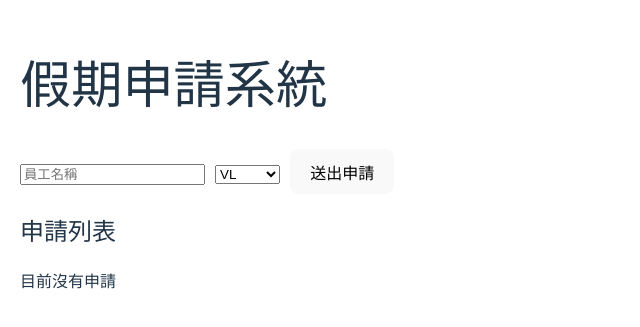
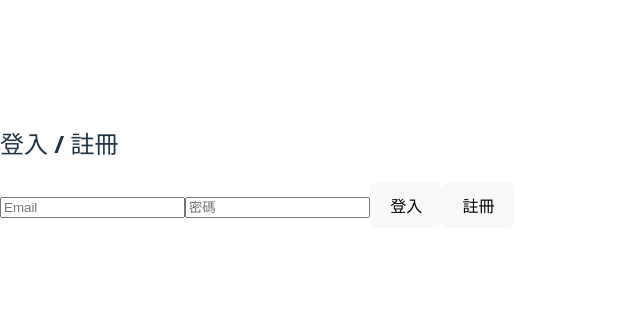
Before and after one commit to hinmok1012/holiday-system, a React (Vite) app: page / in a window 1280 px wide. Shown: the part 233-560 px from the top of the page, without its empty margins (0-640 px from the left). Built offline with nearby package versions, Linux system fonts and the light colour scheme.

Commit message:
Initial commit

```diff
--- a/package.json
+++ b/package.json
@@ -10,6 +10,7 @@
     "preview": "vite preview"
   },
   "dependencies": {
+    "firebase": "^12.6.0",
     "react": "^19.2.0",
     "react-dom": "^19.2.0"
   },
--- a/src/App.jsx
+++ b/src/App.jsx
@@ -1,50 +1,49 @@
 import { useState } from "react";
+import { auth } from "./firebase";
+import Login from "./components/Login";
+import LeaveForm from "./components/LeaveForm";
+import LeaveList from "./components/LeaveList";
+import ApproveList from "./components/ApproveList";
+import Dashboard from "./components/Dashboard";
 
 export default function App() {
-  const [requests, setRequests] = useState([]);
-  const [type, setType] = useState("VL");
-  const [name, setName] = useState("");
+  const [user, setUser] = useState(null);
+  const [role, setRole] = useState("employee"); // 員工預設
 
-  function submitRequest() {
-    if (!name) return alert("請輸入員工名稱");
-    setRequests([...requests, { name, type }]);
-    setName("");
-  }
+  // 登入後自動判斷角色
+  const handleLogin = (user) => {
+    setUser(user);
+
+    // 這裡判斷誰是主管，改成你的主管 email
+    const managerEmails = ["manager@example.com"];
+    if (managerEmails.includes(user.email)) {
+      setRole("manager");
+    } else {
+      setRole("employee");
+    }
+  };
+
+  if (!user) return <Login setUser={handleLogin} />;
 
   return (
     <div style={{ padding: 20, fontFamily: "Arial" }}>
-      <h1>假期申請系統</h1>
+      <h1>假期系統</h1>
+      <p>登入者: {user.email}</p>
 
-      <div style={{ marginBottom: 20 }}>
-        <input
-          placeholder="員工名稱"
-          value={name}
-          onChange={(e) => setName(e.target.value)}
-          style={{ marginRight: 10 }}
-        />
+      {role === "employee" && (
+        <>
+          <LeaveForm user={user} />
+          <LeaveList user={user} />
+        </>
+      )}
 
-        <select value={type} onChange={(e) => setType(e.target.value)} style={{ marginRight: 10 }}>
-          <option value="VL">VL</option>
-          <option value="CL">CL</option>
-          <option value="ROTA">ROTA</option>
-          <option value="SL">SL</option>
-          <option value="AA">AA</option>
-          <option value="ASVL">ASVL</option>
-          <option value="SD">SD</option>
-          <option value="Course">Course</option>
-          <option value="Other">Other</option>
-        </select>
+      {role === "manager" && <ApproveList />}
 
-        <button onClick={submitRequest}>送出申請</button>
-      </div>
+      <Dashboard />
 
-      <h2>申請列表</h2>
-      {requests.length === 0 && <p>目前沒有申請</p>}
-      {requests.map((r, i) => (
-        <div key={i} style={{ border: "1px solid #ddd", padding: 8, margin: 4 }}>
-          <strong>{r.name}</strong> — {r.type}
-        </div>
-      ))}
+      <button onClick={() => auth.signOut().then(() => setUser(null))}>
+        登出
+      </button>
     </div>
   );
 }
--- /dev/null
+++ b/src/components/ApproveList.jsx
@@ -0,0 +1,36 @@
+import { useEffect, useState } from "react";
+import { db } from "../firebase";
+import { collection, query, where, onSnapshot, updateDoc, doc, orderBy } from "firebase/firestore";
+
+export default function ApproveList() {
+  const [leaves, setLeaves] = useState([]);
+
+  useEffect(() => {
+    const q = query(collection(db, "leaves"), where("status", "==", "Pending"), orderBy("createdAt", "asc"));
+    const unsubscribe = onSnapshot(q, snapshot => {
+      setLeaves(snapshot.docs.map(doc => ({ id: doc.id, ...doc.data() })));
+    });
+    return unsubscribe;
+  }, []);
+
+  const approve = async (id) => {
+    await updateDoc(doc(db, "leaves", id), { status: "Approved" });
+  };
+
+  const reject = async (id) => {
+    await updateDoc(doc(db, "leaves", id), { status: "Rejected" });
+  };
+
+  return (
+    <div>
+      <h3>待審批申請</h3>
+      {leaves.map(l => (
+        <div key={l.id}>
+          {l.name} - {l.date} - {l.type} - {l.status}
+          <button onClick={() => approve(l.id)}>Approve</button>
+          <button onClick={() => reject(l.id)}>Reject</button>
+        </div>
+      ))}
+    </div>
+  );
+}
--- /dev/null
+++ b/src/components/Dashboard.jsx
@@ -0,0 +1,30 @@
+import { useEffect, useState } from "react";
+import { db } from "../firebase";
+import { collection, onSnapshot } from "firebase/firestore";
+
+export default function Dashboard() {
+  const [stats, setStats] = useState({});
+
+  useEffect(() => {
+    const unsubscribe = onSnapshot(collection(db, "leaves"), snapshot => {
+      const count = {};
+      snapshot.docs.forEach(doc => {
+        const type = doc.data().type;
+        count[type] = (count[type] || 0) + 1;
+      });
+      setStats(count);
+    });
+    return unsubscribe;
+  }, []);
+
+  return (
+    <div>
+      <h3>假期統計</h3>
+      {Object.entries(stats).map(([type, num]) => (
+        <div key={type}>
+          {type}: {num}
+        </div>
+      ))}
+    </div>
+  );
+}
--- /dev/null
+++ b/src/components/LeaveForm.jsx
@@ -0,0 +1,40 @@
+import { useState } from "react";
+import { db } from "../firebase";
+import { collection, addDoc, serverTimestamp } from "firebase/firestore";
+
+export default function LeaveForm({ user }) {
+  const [type, setType] = useState("VL");
+  const [date, setDate] = useState("");
+
+  const submitLeave = async () => {
+    if (!date) return alert("請選擇日期");
+    await addDoc(collection(db, "leaves"), {
+      name: user.email,
+      type,
+      date,
+      status: "Pending",
+      createdAt: serverTimestamp()
+    });
+    setDate("");
+    alert("申請送出");
+  };
+
+  return (
+    <div>
+      <h3>假期申請</h3>
+      <input type="date" value={date} onChange={e => setDate(e.target.value)} />
+      <select value={type} onChange={e => setType(e.target.value)}>
+        <option value="VL">VL</option>
+        <option value="CL">CL</option>
+        <option value="ROTA">ROTA</option>
+        <option value="SL">SL</option>
+        <option value="AA">AA</option>
+        <option value="ASVL">ASVL</option>
+        <option value="SD">SD</option>
+        <option value="Course">Course</option>
+        <option value="Other">Other</option>
+      </select>
+      <button onClick={submitLeave}>送出申請</button>
+    </div>
+  );
+}
--- /dev/null
+++ b/src/components/LeaveList.jsx
@@ -0,0 +1,30 @@
+import { useEffect, useState } from "react";
+import { db } from "../firebase";
+import { collection, query, where, onSnapshot, orderBy } from "firebase/firestore";
+
+export default function LeaveList({ user }) {
+  const [leaves, setLeaves] = useState([]);
+
+  useEffect(() => {
+    const q = query(
+      collection(db, "leaves"),
+      where("name", "==", user.email),
+      orderBy("createdAt", "desc")
+    );
+    const unsubscribe = onSnapshot(q, snapshot => {
+      setLeaves(snapshot.docs.map(doc => ({ id: doc.id, ...doc.data() })));
+    });
+    return unsubscribe;
+  }, [user]);
+
+  return (
+    <div>
+      <h3>我的假期申請</h3>
+      {leaves.map(l => (
+        <div key={l.id}>
+          {l.date} - {l.type} - {l.status}
+        </div>
+      ))}
+    </div>
+  );
+}
--- /dev/null
+++ b/src/components/Login.jsx
@@ -0,0 +1,36 @@
+import { useState } from "react";
+import { auth } from "../firebase";
+import { signInWithEmailAndPassword, createUserWithEmailAndPassword } from "firebase/auth";
+
+export default function Login({ setUser }) {
+  const [email, setEmail] = useState("");
+  const [password, setPassword] = useState("");
+
+  const login = async () => {
+    try {
+      const res = await signInWithEmailAndPassword(auth, email, password);
+      setUser(res.user);
+    } catch (e) {
+      alert(e.message);
+    }
+  };
+
+  const signup = async () => {
+    try {
+      const res = await createUserWithEmailAndPassword(auth, email, password);
+      setUser(res.user);
+    } catch (e) {
+      alert(e.message);
+    }
+  };
+
+  return (
+    <div>
+      <h2>登入 / 註冊</h2>
+      <input placeholder="Email" value={email} onChange={e => setEmail(e.target.value)} />
+      <input type="password" placeholder="密碼" value={password} onChange={e => setPassword(e.target.value)} />
+      <button onClick={login}>登入</button>
+      <button onClick={signup}>註冊</button>
+    </div>
+  );
+}
--- /dev/null
+++ b/src/firebase.js
@@ -0,0 +1,17 @@
+import { initializeApp } from "firebase/app";
+import { getAuth } from "firebase/auth";
+import { getFirestore } from "firebase/firestore";
+
+const firebaseConfig = {
+  apiKey: "AIzaSyBK95G2zUxZF_UePoGJLTcfNOuRjrjZUAM",
+  authDomain: "holiday-system-b7e66.firebaseapp.com",
+  projectId: "holiday-system-b7e66",
+  storageBucket: "holiday-system-b7e66.appspot.com",
+  messagingSenderId: "454041427438",
+  appId: "1:454041427438:web:3feb3974ae284c6f5982ff",
+  measurementId: "G-3XPCJ1WEK6",
+};
+
+const app = initializeApp(firebaseConfig);
+export const auth = getAuth(app);
+export const db = getFirestore(app);
```
Also changed, not shown: 1 other file (tests, documents, lock files or other folders).
